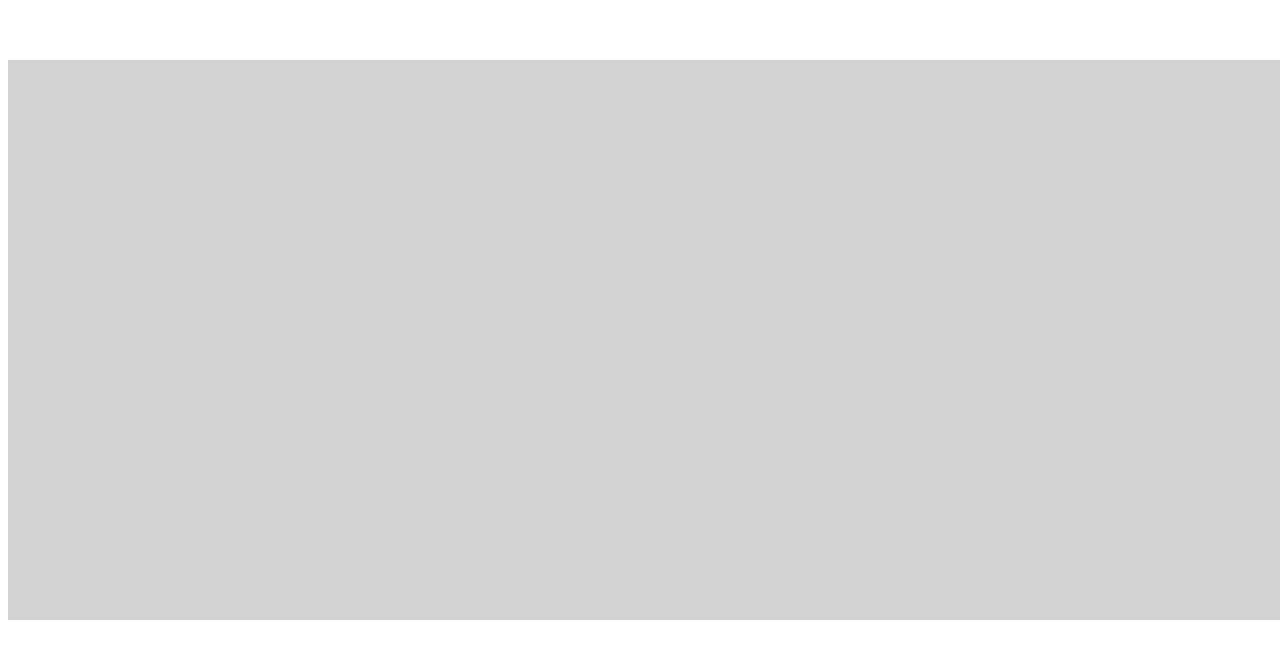
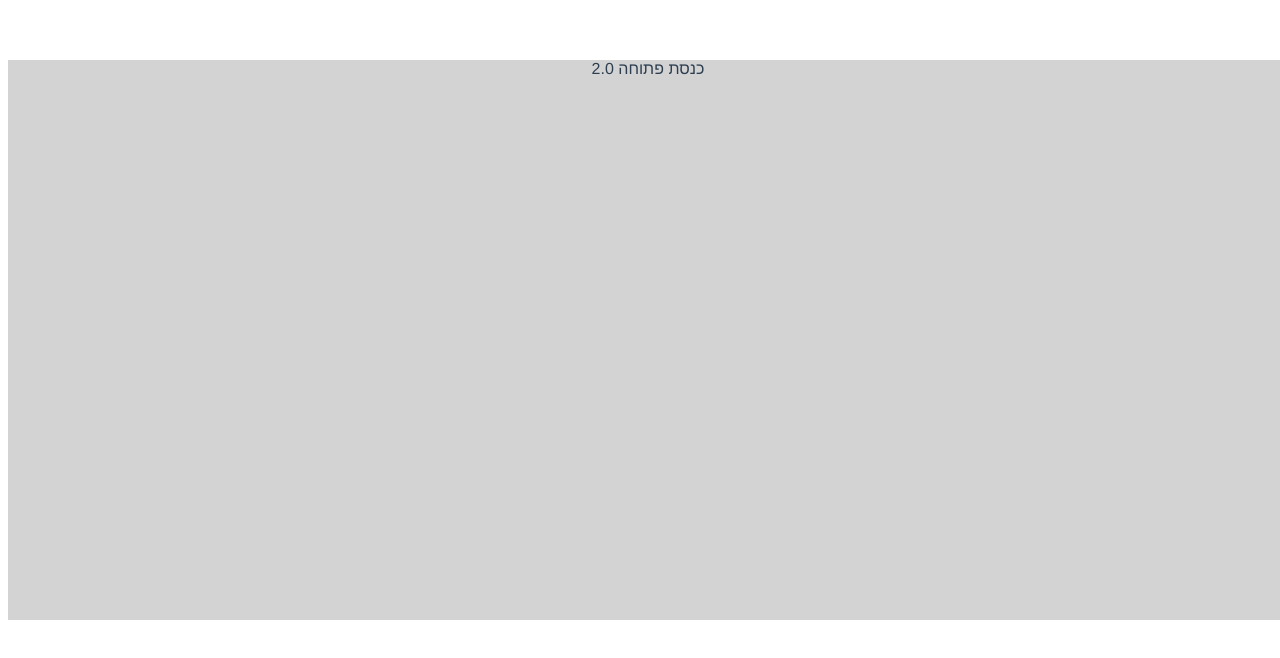
Before and after one commit to hasadna/ok2-frontend, a Vue app: page / in a window 1280 px wide. Shown: the top 658 px of the page. Built offline with nearby package versions, Linux system fonts and the light colour scheme.

Commit message:
language mock

```diff
--- a/src/App.vue
+++ b/src/App.vue
@@ -1,16 +1,22 @@
 <template>
   <div id="app">
-    <Frame msg="Welcome to Your Vue.js App" />
+    <Frame :msg="language.common.appName" />
   </div>
 </template>
 
 <script lang="ts">
 import Frame from './components/views/frame/Frame.vue';
+import { language } from './app/locale/language';
 
 export default {
   name: 'app',
   components: {
     Frame
+  },
+  data() {
+    return {
+      language
+    };
   }
 };
 </script>
--- /dev/null
+++ b/src/app/locale/language.ts
@@ -0,0 +1,9 @@
+export const language = {
+  common: {
+    appName: 'כנסת פתוחה 2.0',
+    login: 'התחבר'
+  },
+  oneMinuteSpeech: {
+
+  }
+};
--- a/src/components/views/frame/Frame.vue
+++ b/src/components/views/frame/Frame.vue
@@ -1,8 +1,6 @@
 <template>
   <div class="hello">
-  <div class="views-container">
-
-  </div>
+    <div class="views-container">{{ msg }}</div>
   </div>
 </template>
 
@@ -20,7 +18,6 @@ export default {
 .views-container {
   width: 100vw;
   height: 70vh;
-  background-color: lightgrey
+  background-color: lightgrey;
 }
-
 </style>
```
Also changed, not shown: src/app/locale/language.js (deleted, +0 -12 lines).
